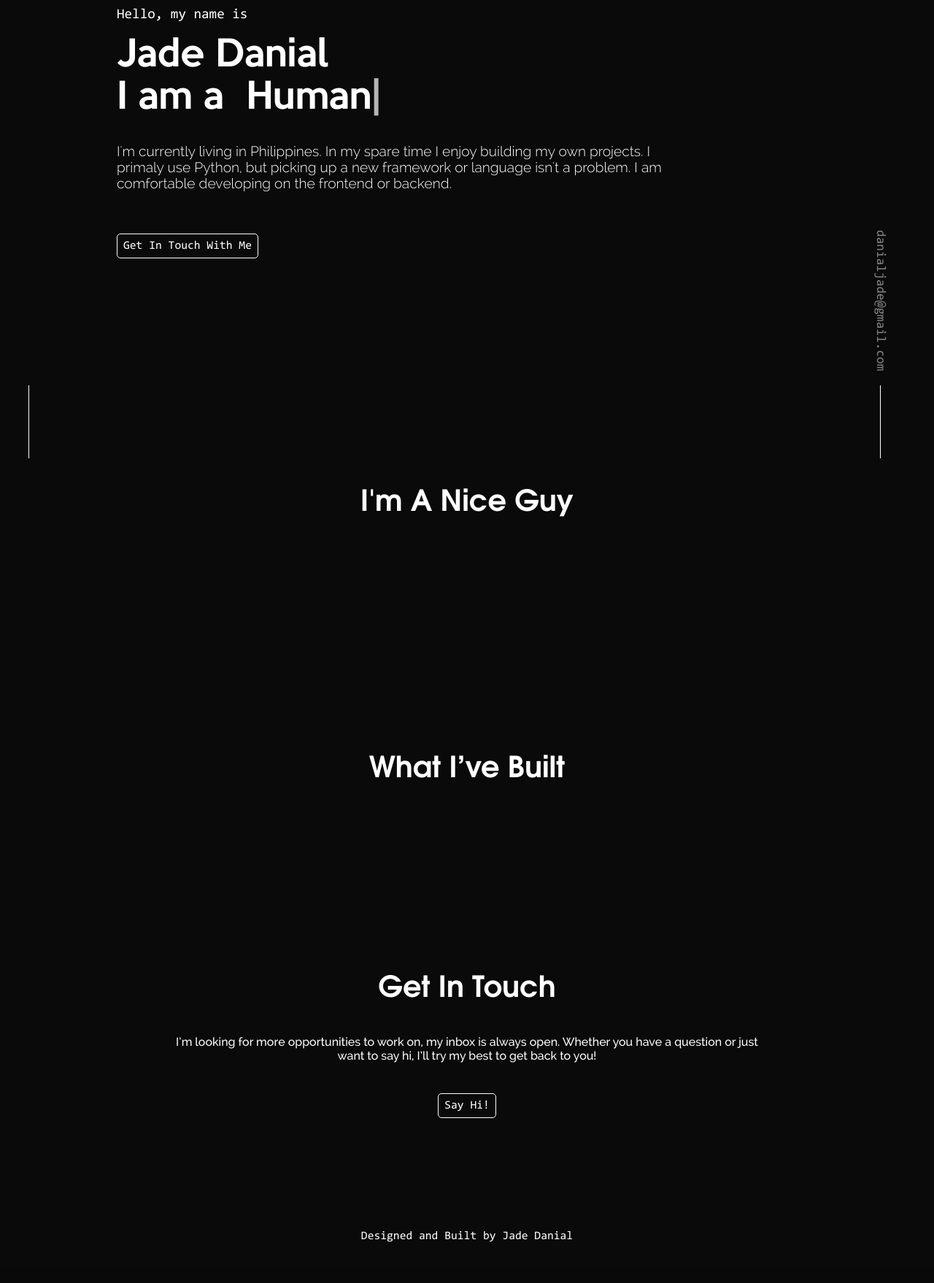
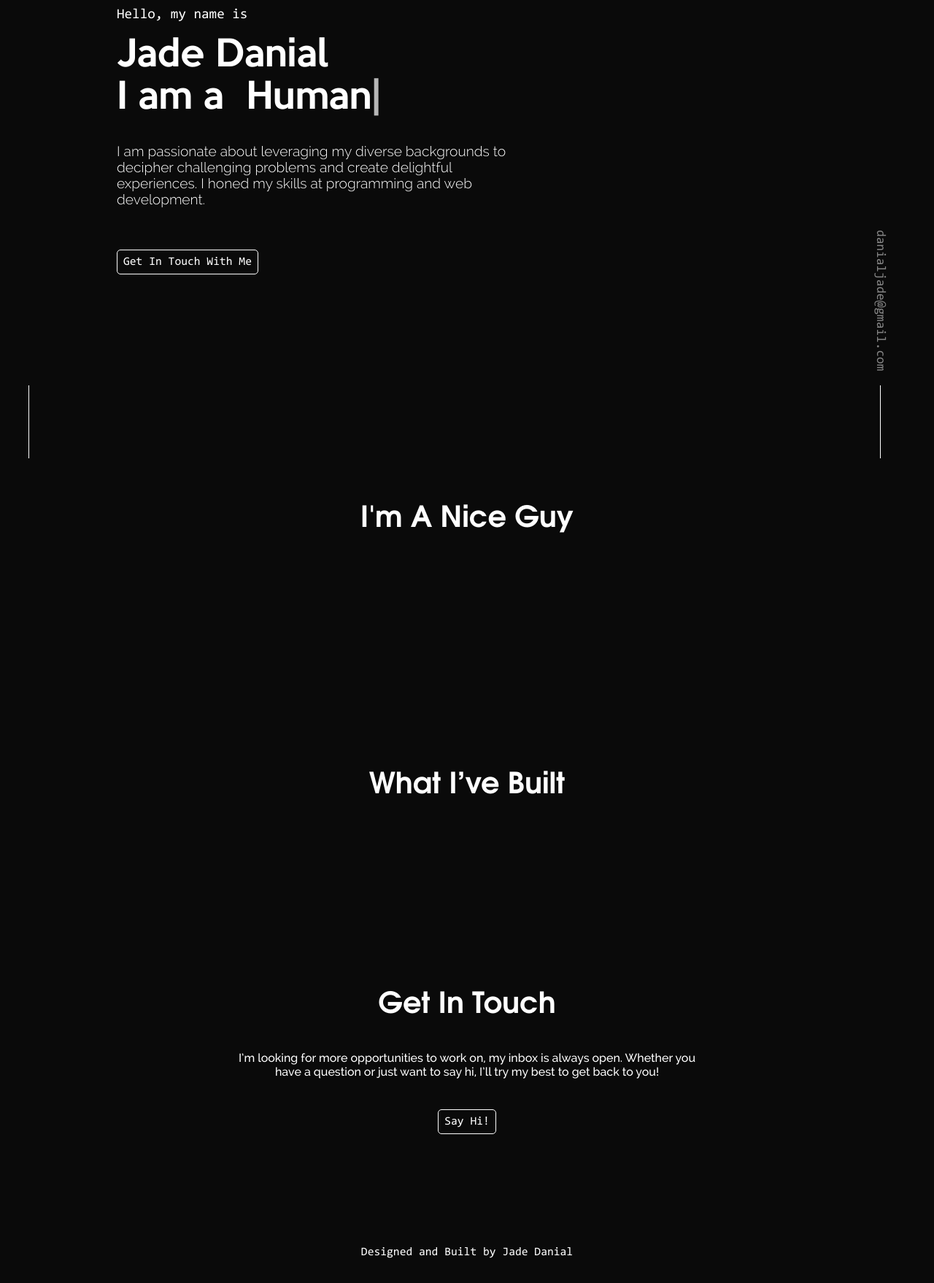
Before and after one commit to jadedanial/portfolio, a Django app: page / in a window 1280 px wide. Shown: the part 172-1930 px from the top of the page at 73% size. Before the commit the page ends 1874 px from the top, so only its background shows below. Run offline with Django 3.2, Linux system fonts and the light colour scheme; data that the repository does not hold is empty; some libraries are stand-ins or nearby versions.

Commit message:
Modify content of header and about.

```diff
--- a/blog/static/blog/css/theme.css
+++ b/blog/static/blog/css/theme.css
@@ -151,7 +151,7 @@ body{
 #header div:nth-child(4){
     font-family: raleway;
     font-size: 1.2rem;
-    margin: 0 3rem;
+    margin: 0 8rem 0 3rem;
 }
 
 #header div:nth-child(5){
@@ -514,7 +514,7 @@ body{
     }
 
     #header div:nth-child(4){
-        margin: 0 20rem 0 10rem;
+        margin: 0 35rem 0 10rem;
     }
 
     #header div:nth-child(5){
@@ -602,7 +602,7 @@ body{
     }
 
     #contact-message{
-        margin: 0 15rem 10rem 15rem;
+        margin: 0 20rem 10rem 20rem;
     }
 
     .socials{
--- a/blog/templates/blog/section.html
+++ b/blog/templates/blog/section.html
@@ -15,7 +15,7 @@
 			</div>
 		</div>
 		<div>
-			<p>I'm currently living in Philippines. In my spare time I enjoy building my own projects. I primaly use Python, but picking up a new framework or language isn't a problem. I am comfortable developing on the frontend or backend.</p>
+			<p>I am passionate about leveraging my diverse backgrounds to decipher challenging problems and create delightful experiences. I honed my skills at programming and web development.</p>
 		</div>
 		<div>
 			<a class="more-button" href="mailto:danialjade@gmail.com">Get In Touch With Me</a>
```
